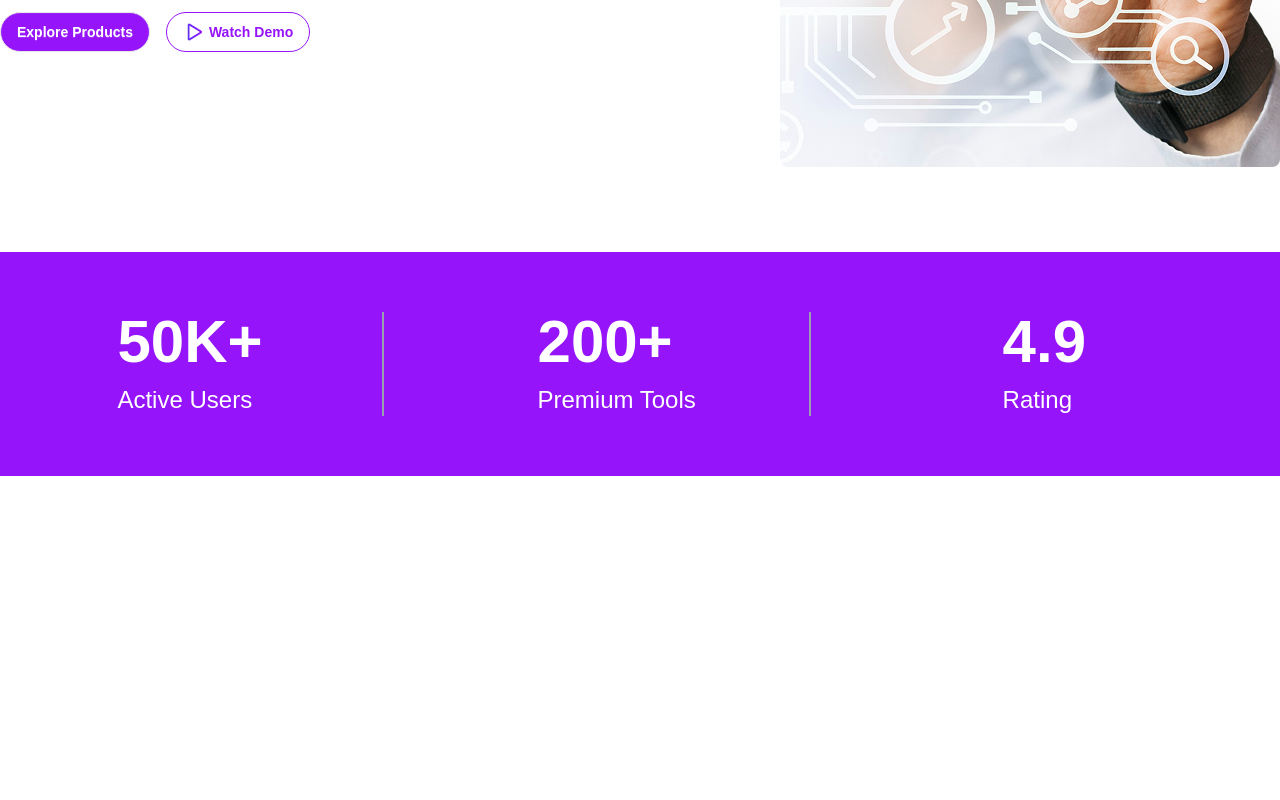
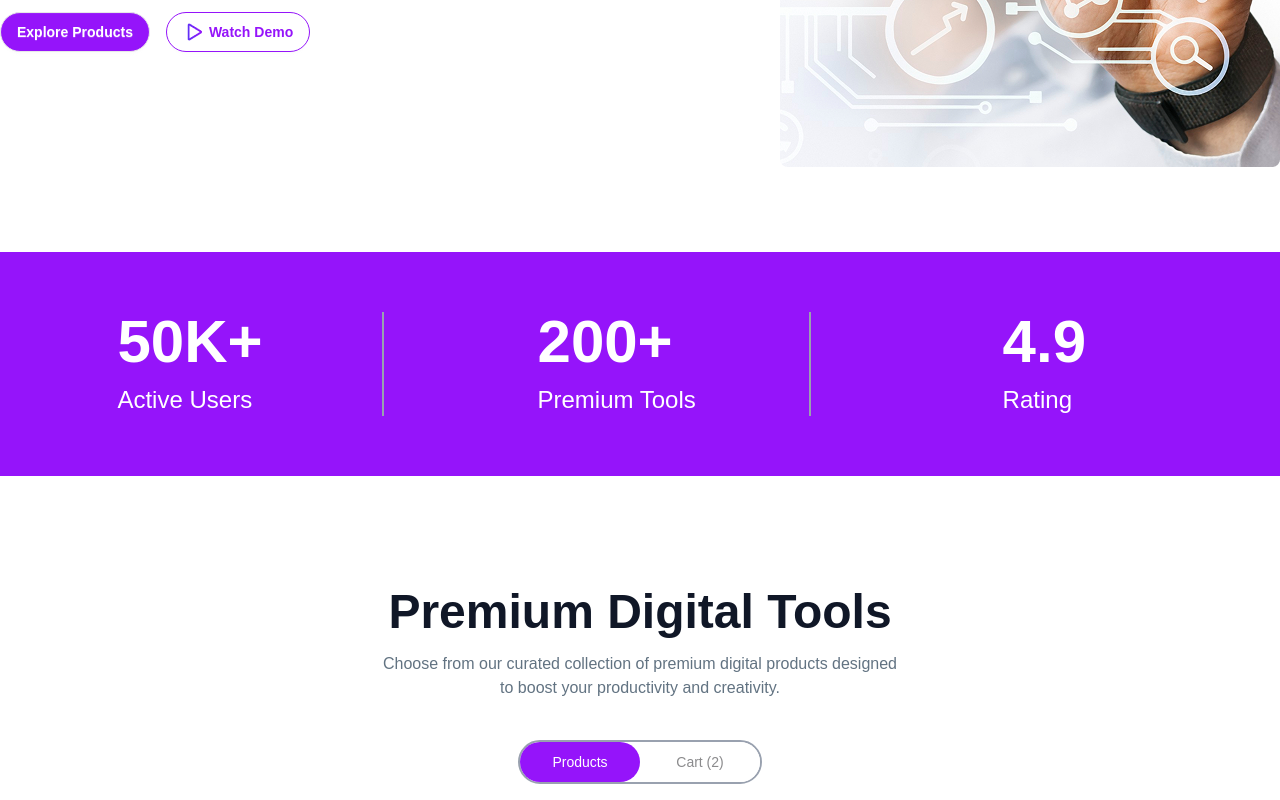
Before and after one commit to mdantormia1779-dev/DigiTools-Platform, a React (Vite) app: page / in a window 1280 px wide. Shown: the part 602-1402 px from the top of the page. Before the commit the page ends 1078 px from the top, so only its background shows below. Built offline with nearby package versions, Linux system fonts and the light colour scheme.

Commit message:
button toggle done

```diff
--- a/src/App.jsx
+++ b/src/App.jsx
@@ -1,15 +1,27 @@
+import { useState } from 'react'
 import Banner from './Components/Banner/Banner'
+import Mainsection from './Components/Main/Mainsection'
 import Navbar from './Components/Navbar/Navbar'
 import Stats from './Components/Stats/Stats'
 import './index.css'
 
 function App() {
-
+  const [active, setActive] = useState("Products");
   return (
     <>
-    <Navbar />
-    <Banner />
-    <Stats />
+      <Navbar />
+      <Banner />
+      <Stats />
+      <Mainsection />
+      <div>
+        {/* name of each tab group should be unique */}
+        <div className="tabs bg-transparent justify-center mb-4">
+          <div className='border-gray-400 border-2 rounded-full text-black'>
+            <input onClick={() => setActive("Products")} type="radio" name="my_tabs_1" className={`rounded-full tab w-30 ${active === "Products" ? "bg-[#9514FA] text-white" : "bg-white text-black}"} `} aria-label="Products" defaultChecked />
+            <input onClick={() => setActive("Cart")} type="radio" name="my_tabs_1" className={`rounded-full tab w-30 ${active === "Cart" ? "bg-[#9514FA] text-white" : "bg-white text-black}"}`} aria-label="Cart (2)" />
+          </div>
+        </div>
+      </div>
     </>
   )
 }
--- /dev/null
+++ b/src/Components/Main/Mainsection.jsx
@@ -0,0 +1,12 @@
+import React from 'react';
+
+const Mainsection = () => {
+    return (
+        <div className='mt-28 container mx-auto mb-10'>
+            <h1 className='text-center font-extrabold text-[#101727] text-5xl'>Premium Digital Tools</h1>
+            <p className='text-[#627382] mt-4 text-center mb-4'>Choose from our curated collection of premium digital products designed <br /> to boost your productivity and creativity.</p>
+        </div>
+    );
+};
+
+export default Mainsection;
```
Also changed, not shown: src/assets/Rectangle 2.png.
